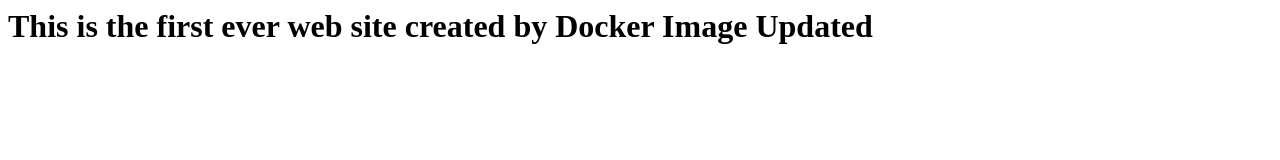
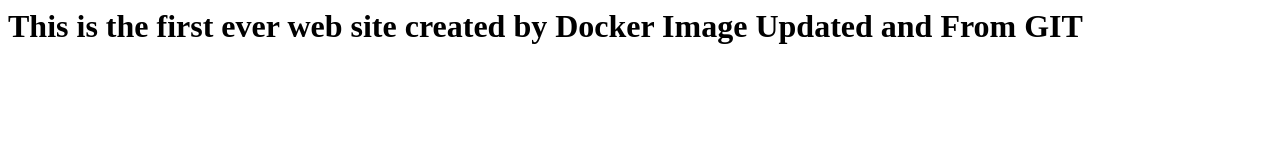
Before and after one commit to gsriramprasad/httpd, a plain HTML site: page public-html/index.html in a window 1280 px wide. Drawn offline with Linux system fonts and the light colour scheme.

Commit message:
Update index.html

```diff
--- a/public-html/index.html
+++ b/public-html/index.html
@@ -1,3 +1,3 @@
 <html>
-    <h1>This is the first ever web site created by Docker Image Updated</h2>
+    <h1>This is the first ever web site created by Docker Image Updated and From GIT</h2>
 </html>
```
